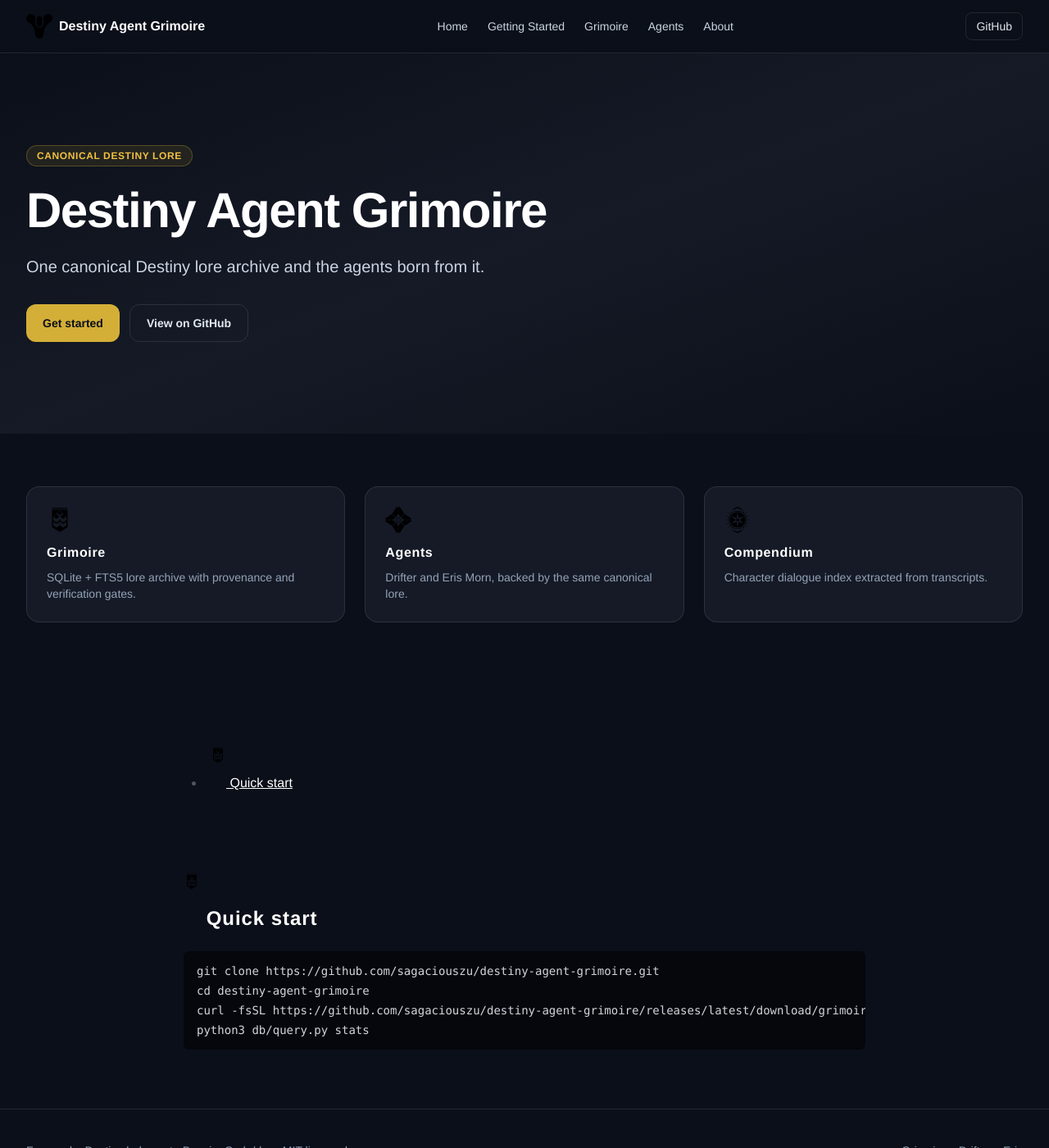
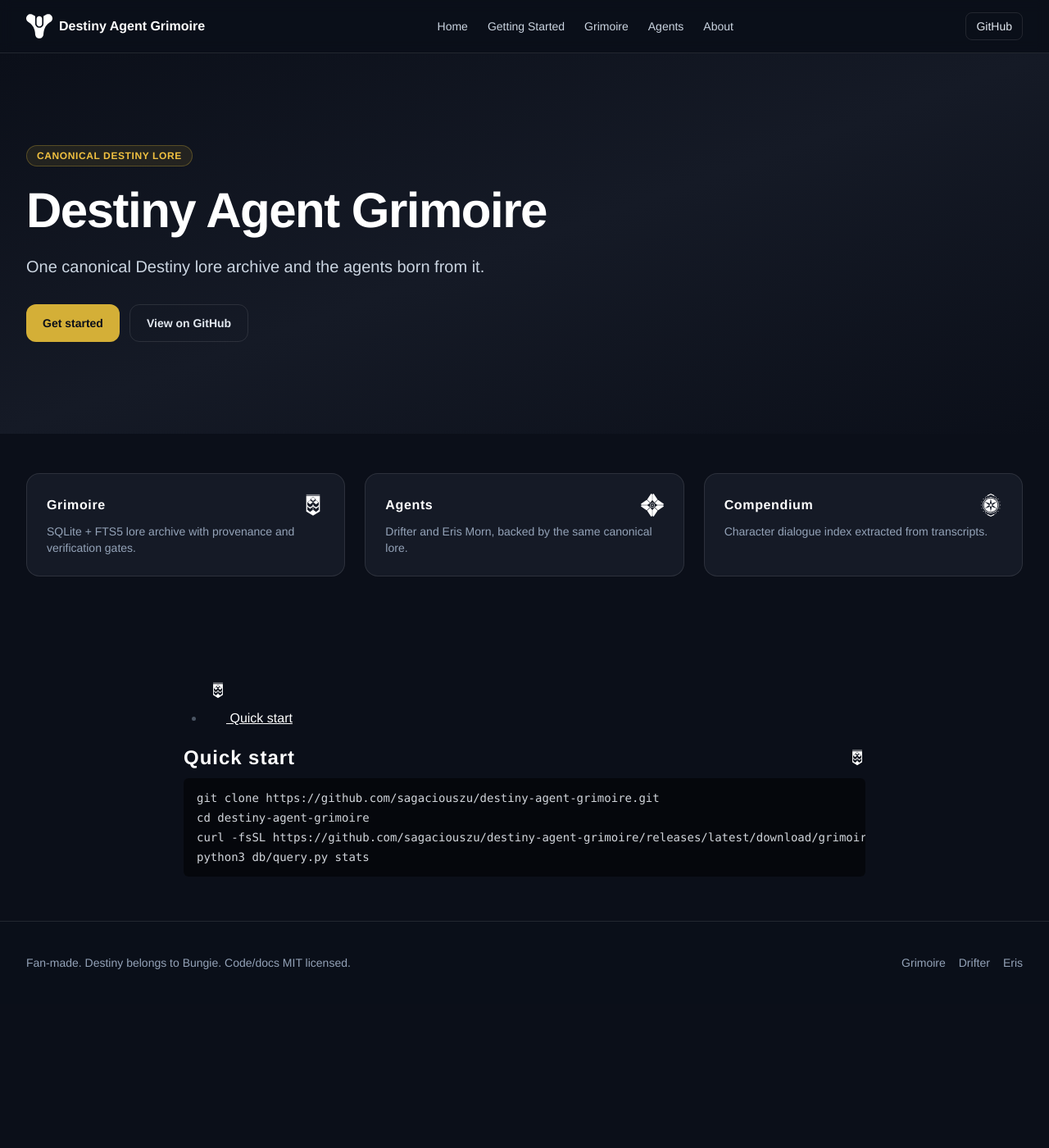
Before and after one commit to sagaciouszu/destiny-agent-grimoire-site, a Jekyll site: the page built from index.md, in a window 1280 px wide and 1400 px high. Shown: the whole window at 82% size. Built offline with Jekyll 4.4.1, drawn with Linux system fonts in a browser that asks for light colours; nearby versions of some CDN libraries; some web fonts are replaced.

Commit message:
Docs: white heading icons on the right and tighter spacing

```diff
--- a/_includes/head.html
+++ b/_includes/head.html
@@ -27,6 +27,16 @@
   h1, h2, h3, h4, h5, h6 { font-weight: 700; letter-spacing: 0.04em; }
   .font-display { font-weight: 800; }
   strong { font-weight: 600; }
+
+  /* Icons render from external SVG files, so color them at the image level. */
+  img[src*="/assets/icons/"] { filter: brightness(0) invert(1); }
+
+  /* Keep section headings compact and put their icon on the right. */
+  .prose h1, .prose h2, .prose h3, .prose h4 { margin-top: 1.15rem; margin-bottom: 0.45rem; }
+  .prose h2:has(> img) { display: flex; align-items: center; justify-content: space-between; gap: 0.75rem; }
+  .prose h2:has(> img) > img { order: 2; margin: 0; flex: none; }
+  .prose p, .prose ul, .prose ol, .prose table, .prose pre { margin-top: 0.55rem; margin-bottom: 0.85rem; }
+  .prose li { margin-top: 0.2rem; margin-bottom: 0.2rem; }
 </style>
 
 <link href="https://fonts.cdnfonts.com/css/neue-haas-grotesk-display-pro" rel="stylesheet">
--- a/_layouts/home.html
+++ b/_layouts/home.html
@@ -20,27 +20,33 @@ layout: default
   </div>
 </section>
 
-<section class="max-w-7xl mx-auto px-4 sm:px-6 lg:px-8 py-16">
+<section class="max-w-7xl mx-auto px-4 sm:px-6 lg:px-8 py-12">
   <div class="grid gap-6 sm:grid-cols-2 lg:grid-cols-3">
     <a href="{{ '/grimoire/' | relative_url }}" class="group rounded-2xl border border-white/10 bg-panel p-6 hover:border-gold-500/40 transition">
-      <img src="{{ '/assets/icons/collections.svg' | relative_url }}" alt="" class="h-8 w-8 text-white" />
-      <h3 class="mt-3 font-display font-semibold text-white group-hover:text-gold-400">Grimoire</h3>
+      <div class="flex items-center justify-between gap-3">
+        <h3 class="font-display font-semibold text-white group-hover:text-gold-400">Grimoire</h3>
+        <img src="{{ '/assets/icons/collections.svg' | relative_url }}" alt="" class="h-7 w-7 flex-none" />
+      </div>
       <p class="mt-2 text-sm text-slate-400">SQLite + FTS5 lore archive with provenance and verification gates.</p>
     </a>
     <a href="{{ '/agents/' | relative_url }}" class="group rounded-2xl border border-white/10 bg-panel p-6 hover:border-gold-500/40 transition">
-      <img src="{{ '/assets/icons/ghost.svg' | relative_url }}" alt="" class="h-8 w-8 text-white" />
-      <h3 class="mt-3 font-display font-semibold text-white group-hover:text-gold-400">Agents</h3>
+      <div class="flex items-center justify-between gap-3">
+        <h3 class="font-display font-semibold text-white group-hover:text-gold-400">Agents</h3>
+        <img src="{{ '/assets/icons/ghost.svg' | relative_url }}" alt="" class="h-7 w-7 flex-none" />
+      </div>
       <p class="mt-2 text-sm text-slate-400">Drifter and Eris Morn, backed by the same canonical lore.</p>
     </a>
     <a href="{{ '/grimoire/#compendium' | relative_url }}" class="group rounded-2xl border border-white/10 bg-panel p-6 hover:border-gold-500/40 transition">
-      <img src="{{ '/assets/icons/meditations.svg' | relative_url }}" alt="" class="h-8 w-8 text-white" />
-      <h3 class="mt-3 font-display font-semibold text-white group-hover:text-gold-400">Compendium</h3>
+      <div class="flex items-center justify-between gap-3">
+        <h3 class="font-display font-semibold text-white group-hover:text-gold-400">Compendium</h3>
+        <img src="{{ '/assets/icons/meditations.svg' | relative_url }}" alt="" class="h-7 w-7 flex-none" />
+      </div>
       <p class="mt-2 text-sm text-slate-400">Character dialogue index extracted from transcripts.</p>
     </a>
   </div>
 </section>
 
-<section class="max-w-4xl mx-auto px-4 sm:px-6 lg:px-8 py-12">
+<section class="max-w-4xl mx-auto px-4 sm:px-6 lg:px-8 py-10">
   <article class="prose prose-invert max-w-none">
     {{ content }}
   </article>
--- a/_layouts/page.html
+++ b/_layouts/page.html
@@ -1,8 +1,8 @@
 ---
 layout: default
 ---
-<section class="max-w-4xl mx-auto px-4 sm:px-6 lg:px-8 py-12">
-  <header class="mb-8">
+<section class="max-w-4xl mx-auto px-4 sm:px-6 lg:px-8 py-10">
+  <header class="mb-6">
     <h1 class="text-3xl sm:text-4xl font-display font-extrabold tracking-tight text-white">{{ page.title }}</h1>
     {% if page.subtitle %}<p class="mt-3 text-lg text-slate-400">{{ page.subtitle }}</p>{% endif %}
   </header>
```
